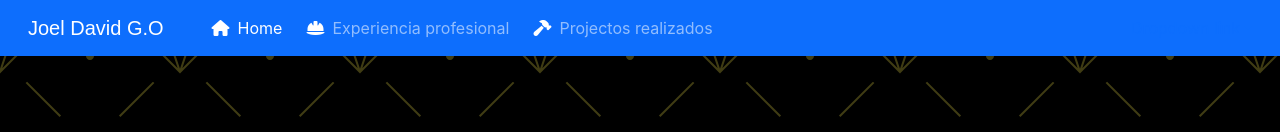
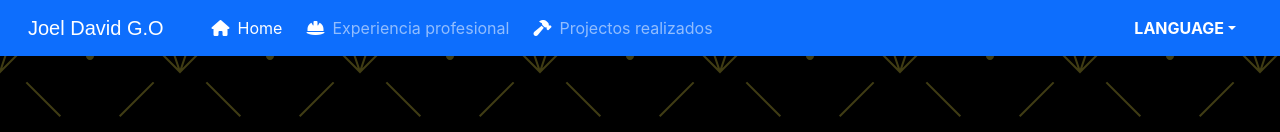
Before and after one commit to Davel99/resume, a React (Create React App) app: page / in a window 1280 px wide. Shown: the top 132 px of the page. Built offline with nearby package versions, Linux system fonts and the light colour scheme.

Commit message:
Fixed style in language dropdown

```diff
--- a/src/components/Header.jsx
+++ b/src/components/Header.jsx
@@ -40,16 +40,16 @@
                     </ul>
                 </div>
                 <section className="d-flex">
-                    <li class="nav-item dropdown">
-                        <a class="nav-link dropdown-toggle" href="#" role="button" data-bs-toggle="dropdown" aria-expanded="false">
-                            Dropdown link
+                    <div class="nav-item dropdown mx-3">
+                        <a class="nav-link dropdown-toggle text-decoration-none text-white fw-bold" href="#" role="button" data-bs-toggle="dropdown" aria-expanded="false">
+                            LANGUAGE
                         </a>
                         <ul class="dropdown-menu">
                             <li><a class="dropdown-item" href="#">Action</a></li>
                             <li><a class="dropdown-item" href="#">Another action</a></li>
                             <li><a class="dropdown-item" href="#">Something else here</a></li>
                         </ul>
-                    </li>
+                    </div>
                 </section>
             </div>
         </nav>
```
